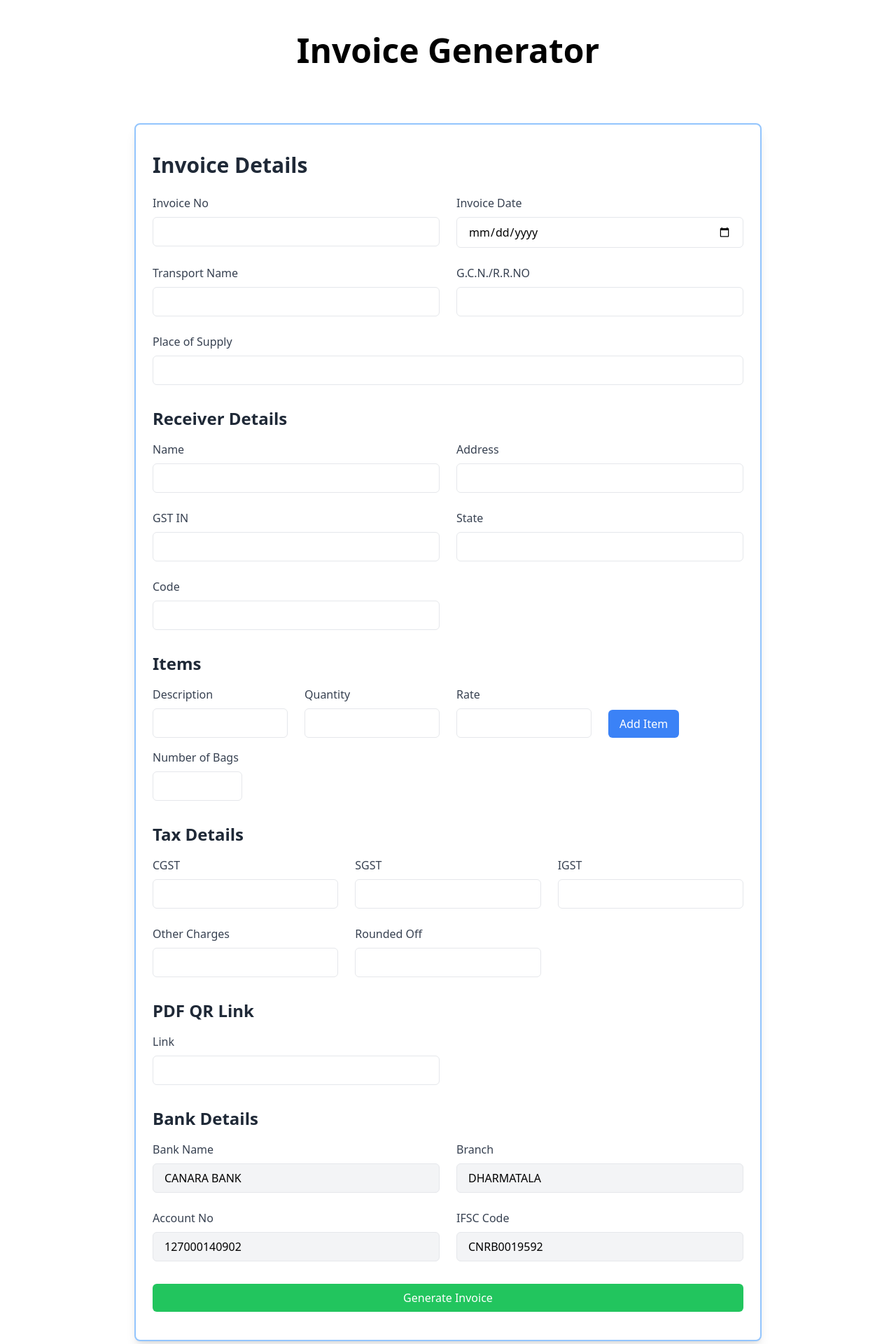
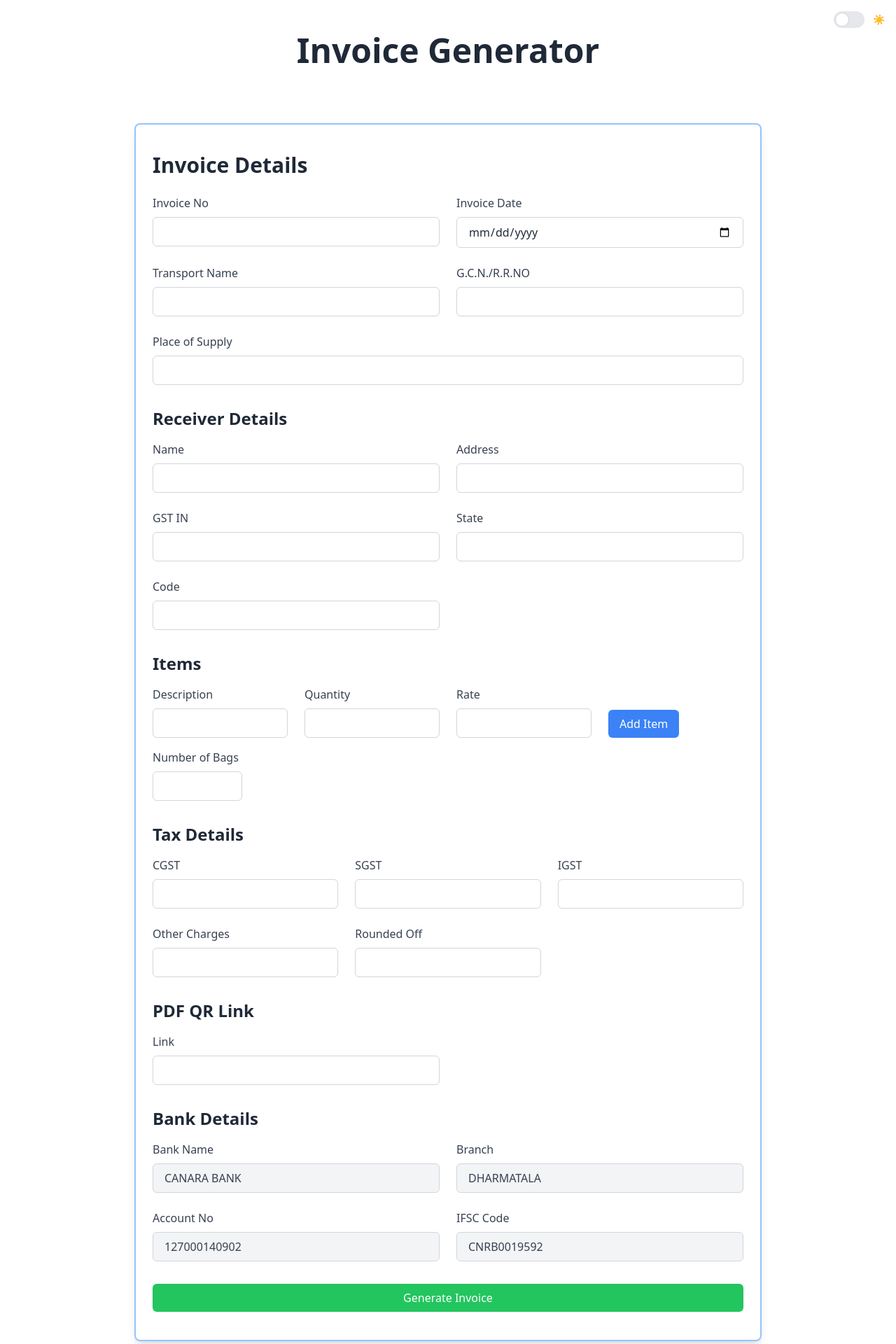
Before and after one commit to parthasdey2304/invoice-generator, a React (Vite) app in the folder generator/: page / in a window 1280 px wide. Shown: the top 1920 px of the page at 70% size. Built offline with nearby package versions, Linux system fonts and the light colour scheme.

Commit message:
Update : UI got updated with a Dark Mode Toggle

```diff
--- a/generator/src/components/InvoiceForm.jsx
+++ b/generator/src/components/InvoiceForm.jsx
@@ -1,4 +1,4 @@
-import { useState } from 'react';
+import { useState, useEffect } from 'react';
 
 const InvoiceForm = ({ onSubmit }) => {
   const [formData, setFormData] = useState({
@@ -30,6 +30,22 @@ const InvoiceForm = ({ onSubmit }) => {
     pdfLink: ''
   });
 
+  const [isDarkTheme, setIsDarkTheme] = useState(false);
+  const [showMessage, setShowMessage] = useState(true);
+
+  useEffect(() => {
+    const timer = setTimeout(() => {
+      setShowMessage(false);
+    }, 5000);
+
+    return () => clearTimeout(timer);
+  }, []);
+
+  const toggleTheme = () => {
+    setIsDarkTheme(!isDarkTheme);
+    document.documentElement.classList.toggle('dark');
+  };
+
   const handleInputChange = (e, index, key) => {
     const { name, value } = e.target;
     if (key === 'items') {
@@ -54,280 +70,347 @@ const InvoiceForm = ({ onSubmit }) => {
   };
 
   return (
-    <div className='p-2'>
-      <h1 className='text-center text-5xl font-bold py-10'>Invoice Generator</h1>
-      <form onSubmit={handleSubmit} className="p-6 mx-auto max-w-4xl bg-white border-blue-300 border-2 shadow-lg rounded-lg py-10 md:my-10">
-        <h2 className="text-3xl font-bold mb-6 text-gray-800">Invoice Details</h2>
+    <div className={`p-2 transition-colors duration-300 ${isDarkTheme ? 'dark:bg-gray-900' : 'bg-white'}`}>
+      <div className="fixed top-4 right-4 flex items-center">
+        {showMessage && (
+          <span className="mr-4 text-xl font-['Poppins'] font-medium text-gray-700 dark:text-gray-700 animate-bounce">
+            Try our new dark mode toggle!
+          </span>
+        )}
+        <label className="inline-flex items-center cursor-pointer">
+          <input type="checkbox" value="" className="sr-only peer" checked={isDarkTheme} onChange={toggleTheme} />
+          <div className="relative w-11 h-6 bg-gray-200 peer-focus:outline-none peer-focus:ring-4 peer-focus:ring-blue-300 dark:peer-focus:ring-blue-800 rounded-full peer dark:bg-gray-700 peer-checked:after:translate-x-full peer-checked:after:border-white after:content-[''] after:absolute after:top-[2px] after:left-[2px] after:bg-white after:border-gray-300 after:border after:rounded-full after:h-5 after:w-5 after:transition-all dark:border-gray-600 peer-checked:bg-blue-600"></div>
+          <span className="ml-3 text-sm font-medium text-gray-900 dark:text-gray-300">
+            {isDarkTheme ? '🌙' : '☀️'}
+          </span>
+        </label>
+      </div>
+
+      <h1 className={`text-center text-5xl font-bold py-10 ${isDarkTheme ? 'text-white' : 'text-gray-800'}`}>
+        Invoice Generator
+      </h1>
+
+      <form onSubmit={handleSubmit} className={`p-6 mx-auto max-w-4xl ${
+        isDarkTheme ? 'bg-gray-800 border-gray-700' : 'bg-white border-blue-300'
+      } border-2 shadow-lg rounded-lg py-10 md:my-10`}>
+        <h2 className={`text-3xl font-bold mb-6 ${isDarkTheme ? 'text-white' : 'text-gray-800'}`}>Invoice Details</h2>
         <div className="grid grid-cols-1 md:grid-cols-2 gap-6">
           <div>
-            <label className="block text-gray-700">Invoice No</label>
+            <label className={`block ${isDarkTheme ? 'text-gray-300' : 'text-gray-700'}`}>Invoice No</label>
             <input
               type="text"
               name="invoiceNo"
               value={formData.invoiceNo}
               onChange={(e) => handleInputChange(e)}
-              className="w-full px-4 py-2 mt-2 border rounded-md focus:outline-none focus:ring focus:ring-blue-300"
+              className={`w-full px-4 py-2 mt-2 border rounded-md focus:outline-none focus:ring ${
+                isDarkTheme ? 'bg-gray-700 text-white border-gray-600 focus:ring-blue-500' : 'bg-white text-gray-800 border-gray-300 focus:ring-blue-300'
+              }`}
             />
           </div>
           <div>
-            <label className="block text-gray-700">Invoice Date</label>
+            <label className={`block ${isDarkTheme ? 'text-gray-300' : 'text-gray-700'}`}>Invoice Date</label>
             <input
               type="date"
               name="invoiceDate"
               value={formData.invoiceDate}
               onChange={(e) => handleInputChange(e)}
-              className="w-full px-4 py-2 mt-2 border rounded-md focus:outline-none focus:ring focus:ring-blue-300"
+              className={`w-full px-4 py-2 mt-2 border rounded-md focus:outline-none focus:ring ${
+                isDarkTheme ? 'bg-gray-700 text-white border-gray-600 focus:ring-blue-500' : 'bg-white text-gray-800 border-gray-300 focus:ring-blue-300'
+              }`}
             />
           </div>
           <div>
-            <label className="block text-gray-700">Transport Name</label>
+            <label className={`block ${isDarkTheme ? 'text-gray-300' : 'text-gray-700'}`}>Transport Name</label>
             <input
               type="text"
               name="transportName"
               value={formData.transportName}
               onChange={(e) => handleInputChange(e)}
-              className="w-full px-4 py-2 mt-2 border rounded-md focus:outline-none focus:ring focus:ring-blue-300"
+              className={`w-full px-4 py-2 mt-2 border rounded-md focus:outline-none focus:ring ${
+                isDarkTheme ? 'bg-gray-700 text-white border-gray-600 focus:ring-blue-500' : 'bg-white text-gray-800 border-gray-300 focus:ring-blue-300'
+              }`}
             />
           </div>
           <div>
-            <label className="block text-gray-700">G.C.N./R.R.NO</label>
+            <label className={`block ${isDarkTheme ? 'text-gray-300' : 'text-gray-700'}`}>G.C.N./R.R.NO</label>
             <input
               type="text"
               name="gcn"
               value={formData.gcn}
               onChange={(e) => handleInputChange(e)}
-              className="w-full px-4 py-2 mt-2 border rounded-md focus:outline-none focus:ring focus:ring-blue-300"
+              className={`w-full px-4 py-2 mt-2 border rounded-md focus:outline-none focus:ring ${
+                isDarkTheme ? 'bg-gray-700 text-white border-gray-600 focus:ring-blue-500' : 'bg-white text-gray-800 border-gray-300 focus:ring-blue-300'
+              }`}
             />
           </div>
           <div className="md:col-span-2">
-            <label className="block text-gray-700">Place of Supply</label>
+            <label className={`block ${isDarkTheme ? 'text-gray-300' : 'text-gray-700'}`}>Place of Supply</label>
             <input
               type="text"
               name="placeOfSupply"
               value={formData.placeOfSupply}
               onChange={(e) => handleInputChange(e)}
-              className="w-full px-4 py-2 mt-2 border rounded-md focus:outline-none focus:ring focus:ring-blue-300"
+              className={`w-full px-4 py-2 mt-2 border rounded-md focus:outline-none focus:ring ${
+                isDarkTheme ? 'bg-gray-700 text-white border-gray-600 focus:ring-blue-500' : 'bg-white text-gray-800 border-gray-300 focus:ring-blue-300'
+              }`}
             />
           </div>
         </div>
 
-        <h3 className="text-2xl font-bold mt-8 mb-4 text-gray-800">Receiver Details</h3>
+        <h3 className={`text-2xl font-bold mt-8 mb-4 ${isDarkTheme ? 'text-white' : 'text-gray-800'}`}>Receiver Details</h3>
         <div className="grid grid-cols-1 md:grid-cols-2 gap-6">
           <div>
-            <label className="block text-gray-700">Name</label>
+            <label className={`block ${isDarkTheme ? 'text-gray-300' : 'text-gray-700'}`}>Name</label>
             <input
               type="text"
               name="receiverName"
               value={formData.receiverName}
               onChange={(e) => handleInputChange(e)}
-              className="w-full px-4 py-2 mt-2 border rounded-md focus:outline-none focus:ring focus:ring-blue-300"
+              className={`w-full px-4 py-2 mt-2 border rounded-md focus:outline-none focus:ring ${
+                isDarkTheme ? 'bg-gray-700 text-white border-gray-600 focus:ring-blue-500' : 'bg-white text-gray-800 border-gray-300 focus:ring-blue-300'
+              }`}
             />
           </div>
           <div>
-            <label className="block text-gray-700">Address</label>
+            <label className={`block ${isDarkTheme ? 'text-gray-300' : 'text-gray-700'}`}>Address</label>
             <input
               type="text"
               name="receiverAddress"
               value={formData.receiverAddress}
               onChange={(e) => handleInputChange(e)}
-              className="w-full px-4 py-2 mt-2 border rounded-md focus:outline-none focus:ring focus:ring-blue-300"
+              className={`w-full px-4 py-2 mt-2 border rounded-md focus:outline-none focus:ring ${
+                isDarkTheme ? 'bg-gray-700 text-white border-gray-600 focus:ring-blue-500' : 'bg-white text-gray-800 border-gray-300 focus:ring-blue-300'
+              }`}
             />
           </div>
           <div>
-            <label className="block text-gray-700">GST IN</label>
+            <label className={`block ${isDarkTheme ? 'text-gray-300' : 'text-gray-700'}`}>GST IN</label>
             <input
               type="text"
               name="receiverGST"
               value={formData.receiverGST}
               onChange={(e) => handleInputChange(e)}
-              className="w-full px-4 py-2 mt-2 border rounded-md focus:outline-none focus:ring focus:ring-blue-300"
+              className={`w-full px-4 py-2 mt-2 border rounded-md focus:outline-none focus:ring ${
+                isDarkTheme ? 'bg-gray-700 text-white border-gray-600 focus:ring-blue-500' : 'bg-white text-gray-800 border-gray-300 focus:ring-blue-300'
+              }`}
             />
           </div>
           <div>
-            <label className="block text-gray-700">State</label>
+            <label className={`block ${isDarkTheme ? 'text-gray-300' : 'text-gray-700'}`}>State</label>
             <input
               type="text"
               name="receiverState"
               value={formData.receiverState}
               onChange={(e) => handleInputChange(e)}
-              className="w-full px-4 py-2 mt-2 border rounded-md focus:outline-none focus:ring focus:ring-blue-300"
+              className={`w-full px-4 py-2 mt-2 border rounded-md focus:outline-none focus:ring ${
+                isDarkTheme ? 'bg-gray-700 text-white border-gray-600 focus:ring-blue-500' : 'bg-white text-gray-800 border-gray-300 focus:ring-blue-300'
+              }`}
             />
           </div>
           <div>
-            <label className="block text-gray-700">Code</label>
+            <label className={`block ${isDarkTheme ? 'text-gray-300' : 'text-gray-700'}`}>Code</label>
             <input
               type="text"
               name="receiverCode"
               value={formData.receiverCode}
               onChange={(e) => handleInputChange(e)}
-              className="w-full px-4 py-2 mt-2 border rounded-md focus:outline-none focus:ring focus:ring-blue-300"
+              className={`w-full px-4 py-2 mt-2 border rounded-md focus:outline-none focus:ring ${
+                isDarkTheme ? 'bg-gray-700 text-white border-gray-600 focus:ring-blue-500' : 'bg-white text-gray-800 border-gray-300 focus:ring-blue-300'
+              }`}
             />
           </div>
         </div>
 
-        <h3 className="text-2xl font-bold mt-8 mb-4 text-gray-800">Items</h3>
+        <h3 className={`text-2xl font-bold mt-8 mb-4 ${isDarkTheme ? 'text-white' : 'text-gray-800'}`}>Items</h3>
         {formData.items.map((item, index) => (
           <div key={index} className="grid grid-cols-1 md:grid-cols-4 gap-6 mb-4">
             <div>
-              <label className="block text-gray-700">Description</label>
+              <label className={`block ${isDarkTheme ? 'text-gray-300' : 'text-gray-700'}`}>Description</label>
               <input
                 type="text"
                 name="description"
                 value={item.description}
                 onChange={(e) => handleInputChange(e, index, 'items')}
-                className="w-full px-4 py-2 mt-2 border rounded-md focus:outline-none focus:ring focus:ring-blue-300"
+                className={`w-full px-4 py-2 mt-2 border rounded-md focus:outline-none focus:ring ${
+                  isDarkTheme ? 'bg-gray-700 text-white border-gray-600 focus:ring-blue-500' : 'bg-white text-gray-800 border-gray-300 focus:ring-blue-300'
+                }`}
               />
             </div>
             <div>
-              <label className="block text-gray-700">Quantity</label>
+              <label className={`block ${isDarkTheme ? 'text-gray-300' : 'text-gray-700'}`}>Quantity</label>
               <input
                 type="number"
                 name="quantity"
                 value={item.quantity}
                 onChange={(e) => handleInputChange(e, index, 'items')}
-                className="w-full px-4 py-2 mt-2 border rounded-md focus:outline-none focus:ring focus:ring-blue-300"
+                className={`w-full px-4 py-2 mt-2 border rounded-md focus:outline-none focus:ring ${
+                  isDarkTheme ? 'bg-gray-700 text-white border-gray-600 focus:ring-blue-500' : 'bg-white text-gray-800 border-gray-300 focus:ring-blue-300'
+                }`}
               />
             </div>
             <div>
-              <label className="block text-gray-700">Rate</label>
+              <label className={`block ${isDarkTheme ? 'text-gray-300' : 'text-gray-700'}`}>Rate</label>
               <input
                 type="number"
                 name="rate"
                 value={item.rate}
                 onChange={(e) => handleInputChange(e, index, 'items')}
-                className="w-full px-4 py-2 mt-2 border rounded-md focus:outline-none focus:ring focus:ring-blue-300"
+                className={`w-full px-4 py-2 mt-2 border rounded-md focus:outline-none focus:ring ${
+                  isDarkTheme ? 'bg-gray-700 text-white border-gray-600 focus:ring-blue-500' : 'bg-white text-gray-800 border-gray-300 focus:ring-blue-300'
+                }`}
               />
             </div>
             <div className="flex items-end">
               <button
                 type="button"
                 onClick={handleAddItem}
-                className="px-4 py-2 mt-2 bg-blue-500 text-white rounded-md focus:outline-none focus:ring focus:ring-blue-300"
+                className={`px-4 py-2 mt-2 rounded-md focus:outline-none focus:ring ${
+                  isDarkTheme
+                    ? 'bg-blue-600 text-white hover:bg-blue-700 focus:ring-blue-500'
+                    : 'bg-blue-500 text-white hover:bg-blue-600 focus:ring-blue-300'
+                }`}
               >
                 Add Item
               </button>
-            </div>
+              </div>
           </div>
         ))}
 
         <div className="mt-4">
-          <label className="block text-gray-700">Number of Bags</label>
+          <label className={`block ${isDarkTheme ? 'text-gray-300' : 'text-gray-700'}`}>Number of Bags</label>
           <input
             type="number"
             name="numberOfBags"
             value={formData.numberOfBags}
             onChange={(e) => handleInputChange(e)}
-            className="w-32 px-4 py-2 mt-2 border rounded-md focus:outline-none focus:ring focus:ring-blue-300"
+            className={`w-32 px-4 py-2 mt-2 border rounded-md focus:outline-none focus:ring ${
+              isDarkTheme ? 'bg-gray-700 text-white border-gray-600 focus:ring-blue-500' : 'bg-white text-gray-800 border-gray-300 focus:ring-blue-300'
+            }`}
           />
         </div>
 
-        <h3 className="text-2xl font-bold mt-8 mb-4 text-gray-800">Tax Details</h3>
+        <h3 className={`text-2xl font-bold mt-8 mb-4 ${isDarkTheme ? 'text-white' : 'text-gray-800'}`}>Tax Details</h3>
         <div className="grid grid-cols-1 md:grid-cols-3 gap-6">
           <div>
-            <label className="block text-gray-700">CGST</label>
+            <label className={`block ${isDarkTheme ? 'text-gray-300' : 'text-gray-700'}`}>CGST</label>
             <input
               type="number"
               name="cgst"
-              // value={formData.taxDetails.cgst}
               onChange={(e) => handleInputChange(e)}
-              className="w-full px-4 py-2 mt-2 border rounded-md focus:outline-none focus:ring focus:ring-blue-300"
+              className={`w-full px-4 py-2 mt-2 border rounded-md focus:outline-none focus:ring ${
+                isDarkTheme ? 'bg-gray-700 text-white border-gray-600 focus:ring-blue-500' : 'bg-white text-gray-800 border-gray-300 focus:ring-blue-300'
+              }`}
             />
           </div>
           <div>
-            <label className="block text-gray-700">SGST</label>
+            <label className={`block ${isDarkTheme ? 'text-gray-300' : 'text-gray-700'}`}>SGST</label>
             <input
               type="number"
               name="sgst"
-              // value={formData.taxDetails.sgst}
               onChange={(e) => handleInputChange(e)}
-              className="w-full px-4 py-2 mt-2 border rounded-md focus:outline-none focus:ring focus:ring-blue-300"
+              className={`w-full px-4 py-2 mt-2 border rounded-md focus:outline-none focus:ring ${
+                isDarkTheme ? 'bg-gray-700 text-white border-gray-600 focus:ring-blue-500' : 'bg-white text-gray-800 border-gray-300 focus:ring-blue-300'
+              }`}
             />
           </div>
           <div>
-            <label className="block text-gray-700">IGST</label>
+            <label className={`block ${isDarkTheme ? 'text-gray-300' : 'text-gray-700'}`}>IGST</label>
             <input
               type="number"
               name="igst"
-              // value={formData.taxDetails.igst}
               onChange={(e) => handleInputChange(e)}
-              className="w-full px-4 py-2 mt-2 border rounded-md focus:outline-none focus:ring focus:ring-blue-300"
+              className={`w-full px-4 py-2 mt-2 border rounded-md focus:outline-none focus:ring ${
+                isDarkTheme ? 'bg-gray-700 text-white border-gray-600 focus:ring-blue-500' : 'bg-white text-gray-800 border-gray-300 focus:ring-blue-300'
+              }`}
             />
           </div>
           <div>
-            <label className="block text-gray-700">Other Charges</label>
+            <label className={`block ${isDarkTheme ? 'text-gray-300' : 'text-gray-700'}`}>Other Charges</label>
             <input
               type="number"
               name="otherCharges"
-              // value={formData.taxDetails.otherCharges}
               onChange={(e) => handleInputChange(e)}
-              className="w-full px-4 py-2 mt-2 border rounded-md focus:outline-none focus:ring focus:ring-blue-300"
+              className={`w-full px-4 py-2 mt-2 border rounded-md focus:outline-none focus:ring ${
+                isDarkTheme ? 'bg-gray-700 text-white border-gray-600 focus:ring-blue-500' : 'bg-white text-gray-800 border-gray-300 focus:ring-blue-300'
+              }`}
             />
           </div>
           <div>
-            <label className="block text-gray-700">Rounded Off</label>
+            <label className={`block ${isDarkTheme ? 'text-gray-300' : 'text-gray-700'}`}>Rounded Off</label>
             <input
               type="number"
               name="roundedOff"
-              // value={formData.taxDetails.roundedOff}
               onChange={(e) => handleInputChange(e)}
-              className="w-full px-4 py-2 mt-2 border rounded-md focus:outline-none focus:ring focus:ring-blue-300"
+              className={`w-full px-4 py-2 mt-2 border rounded-md focus:outline-none focus:ring ${
+                isDarkTheme ? 'bg-gray-700 text-white border-gray-600 focus:ring-blue-500' : 'bg-white text-gray-800 border-gray-300 focus:ring-blue-300'
+              }`}
             />
           </div>
         </div>
 
-        <h3 className="text-2xl font-bold mt-8 mb-4 text-gray-800">PDF QR Link</h3>
+        <h3 className={`text-2xl font-bold mt-8 mb-4 ${isDarkTheme ? 'text-white' : 'text-gray-800'}`}>PDF QR Link</h3>
         <div className='grid grid-cols-1 md:grid-cols-2 gap-6'>
           <div>
-            <label className="block text-gray-700">Link</label>
+            <label className={`block ${isDarkTheme ? 'text-gray-300' : 'text-gray-700'}`}>Link</label>
             <input
               type="text"
               name="pdfLink"
               onChange={(e) => handleInputChange(e)}
-              className="w-full px-4 py-2 mt-2 border rounded-md focus:outline-none focus:ring focus:ring-blue-300"
+              className={`w-full px-4 py-2 mt-2 border rounded-md focus:outline-none focus:ring ${
+                isDarkTheme ? 'bg-gray-700 text-white border-gray-600 focus:ring-blue-500' : 'bg-white text-gray-800 border-gray-300 focus:ring-blue-300'
+              }`}
             />
           </div>
         </div>
 
-        <h3 className="text-2xl font-bold mt-8 mb-4 text-gray-800">Bank Details</h3>
+        <h3 className={`text-2xl font-bold mt-8 mb-4 ${isDarkTheme ? 'text-white' : 'text-gray-800'}`}>Bank Details</h3>
         <div className="grid grid-cols-1 md:grid-cols-2 gap-6">
           <div>
-            <label className="block text-gray-700">Bank Name</label>
+            <label className={`block ${isDarkTheme ? 'text-gray-300' : 'text-gray-700'}`}>Bank Name</label>
             <input
               type="text"
               name="bankName"
               value={formData.bankDetails.bankName}
               readOnly
-              className="w-full px-4 py-2 mt-2 border rounded-md bg-gray-100 focus:outline-none focus:ring focus:ring-blue-300"
+              className={`w-full px-4 py-2 mt-2 border rounded-md ${
+                isDarkTheme ? 'bg-gray-600 text-gray-300 border-gray-700' : 'bg-gray-100 text-gray-700 border-gray-300'
+              }`}
             />
           </div>
           <div>
-            <label className="block text-gray-700">Branch</label>
+            <label className={`block ${isDarkTheme ? 'text-gray-300' : 'text-gray-700'}`}>Branch</label>
             <input
               type="text"
               name="branch"
               value={formData.bankDetails.branch}
               readOnly
-              className="w-full px-4 py-2 mt-2 border rounded-md bg-gray-100 focus:outline-none focus:ring focus:ring-blue-300"
+              className={`w-full px-4 py-2 mt-2 border rounded-md ${
+                isDarkTheme ? 'bg-gray-600 text-gray-300 border-gray-700' : 'bg-gray-100 text-gray-700 border-gray-300'
+              }`}
             />
           </div>
           <div>
-            <label className="block text-gray-700">Account No</label>
+            <label className={`block ${isDarkTheme ? 'text-gray-300' : 'text-gray-700'}`}>Account No</label>
             <input
               type="text"
               name="accountNo"
               value={formData.bankDetails.accountNo}
               readOnly
-              className="w-full px-4 py-2 mt-2 border rounded-md bg-gray-100 focus:outline-none focus:ring focus:ring-blue-300"
+              className={`w-full px-4 py-2 mt-2 border rounded-md ${
+                isDarkTheme ? 'bg-gray-600 text-gray-300 border-gray-700' : 'bg-gray-100 text-gray-700 border-gray-300'
+              }`}
             />
           </div>
           <div>
-            <label className="block text-gray-700">IFSC Code</label>
+            <label className={`block ${isDarkTheme ? 'text-gray-300' : 'text-gray-700'}`}>IFSC Code</label>
             <input
               type="text"
               name="ifscCode"
               value={formData.bankDetails.ifscCode}
               readOnly
-              className="w-full px-4 py-2 mt-2 border rounded-md bg-gray-100 focus:outline-none focus:ring focus:ring-blue-300"
+              className={`w-full px-4 py-2 mt-2 border rounded-md ${
+                isDarkTheme ? 'bg-gray-600 text-gray-300 border-gray-700' : 'bg-gray-100 text-gray-700 border-gray-300'
+              }`}
             />
           </div>
         </div>
@@ -335,7 +418,11 @@ const InvoiceForm = ({ onSubmit }) => {
         <div className="mt-8">
           <button
             type="submit"
-            className="w-full px-6 py-2 bg-green-500 text-white rounded-md hover:bg-green-600 focus:outline-none focus:ring focus:ring-green-300"
+            className={`w-full px-6 py-2 rounded-md focus:outline-none focus:ring ${
+              isDarkTheme
+                ? 'bg-green-600 text-white hover:bg-green-700 focus:ring-green-500'
+                : 'bg-green-500 text-white hover:bg-green-600 focus:ring-green-300'
+            }`}
           >
             Generate Invoice
           </button>
```
